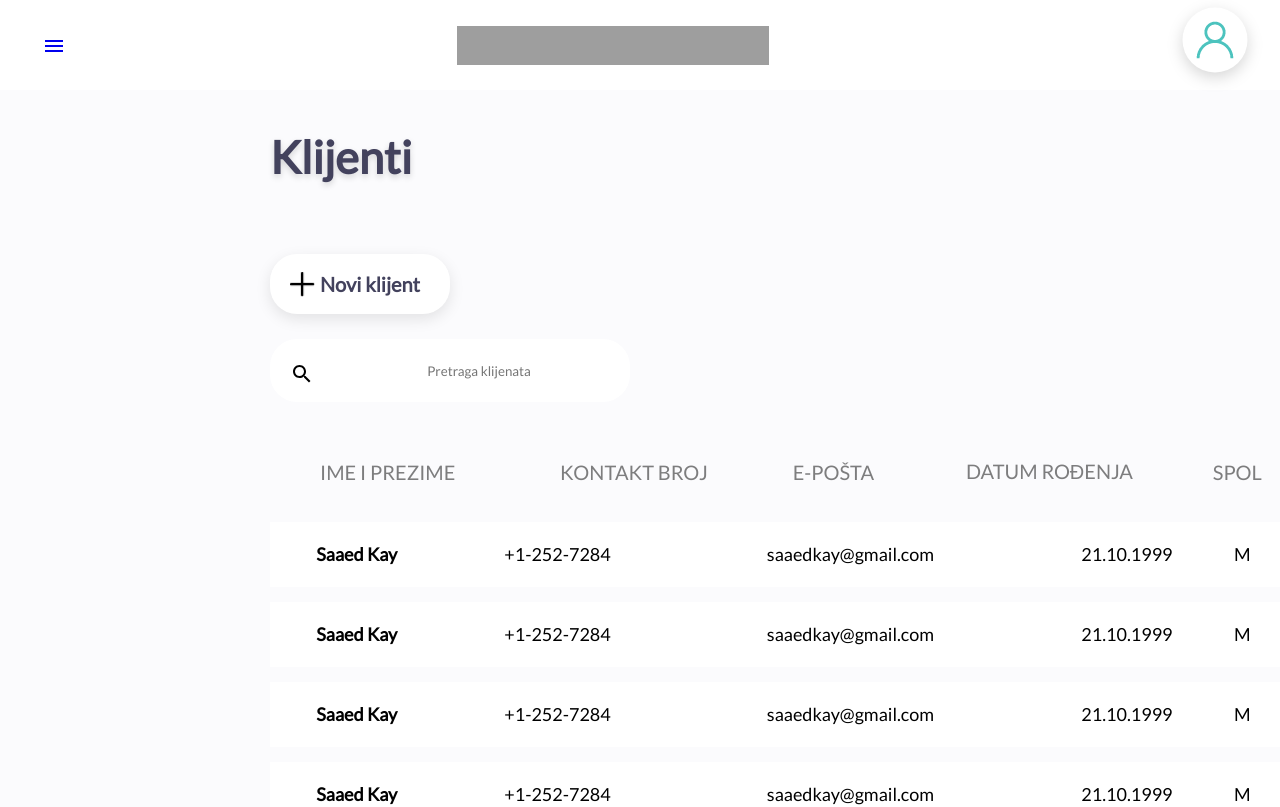
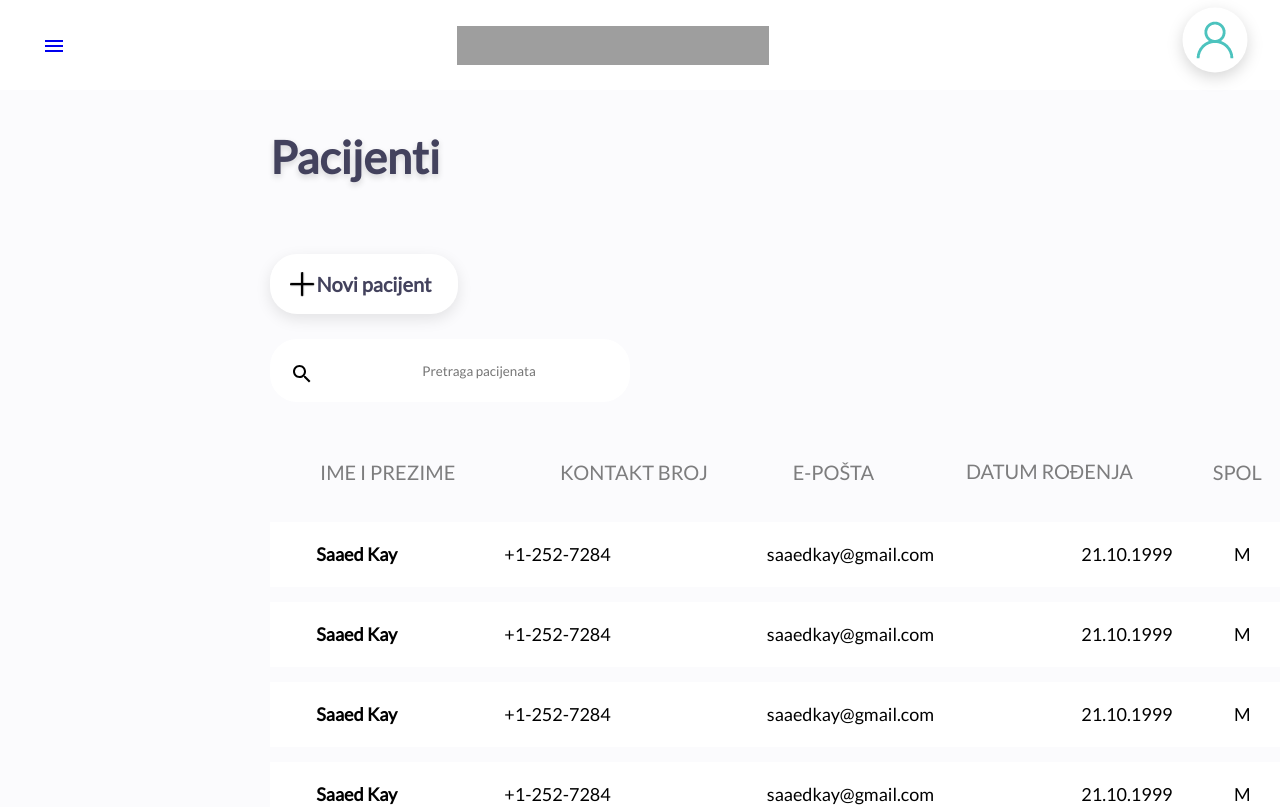
Before and after one commit to kuveeee/zavrsni-rad-kinetic-frontend, a React (Create React App) app: page /klijenti in a window 1280 px wide. Shown: the top 807 px of the page. Built offline with nearby package versions, Linux system fonts and the light colour scheme; grey boxes are pictures that could not be loaded; the HTML template or start-up script is replaced by a standard one.

Commit message:
Small changes

```diff
--- a/src/assets/styles/Klijenti.css
+++ b/src/assets/styles/Klijenti.css
@@ -31,7 +31,7 @@
     background: #FFFFFF 0% 0% no-repeat padding-box;
     box-shadow: 0px 5px 15px #0000001A;
     border-radius: 27px;
-    width: 180px;
+    width: 188px;
     height: 60px;
     align-self: center;
     display: table;
--- a/src/components/clientSearch.js
+++ b/src/components/clientSearch.js
@@ -6,7 +6,7 @@ function ClientSearch() {
     return <div class="client_search">
         <div class="search">
             <Icons.Search />
-            <input placeholder="Pretraga klijenata"></input>
+            <input placeholder="Pretraga pacijenata"></input>
         </div>
     </div>
 }
--- a/src/views/Klijenti.js
+++ b/src/views/Klijenti.js
@@ -7,10 +7,10 @@ function Klijenti() {
   return <div className="main">
     <div class="klijenti_body">
       <div class="flex_row">
-        <h1 class="h1">Klijenti</h1>
+        <h1 class="h1">Pacijenti</h1>
         <div class="novi_klijent">
           <img src={plus} alt="Dodavanje novog klijenta"></img>
-          <h3>Novi klijent</h3>
+          <h3>Novi pacijent</h3>
         </div>
       </div>
       <div class="flex_row">
```
